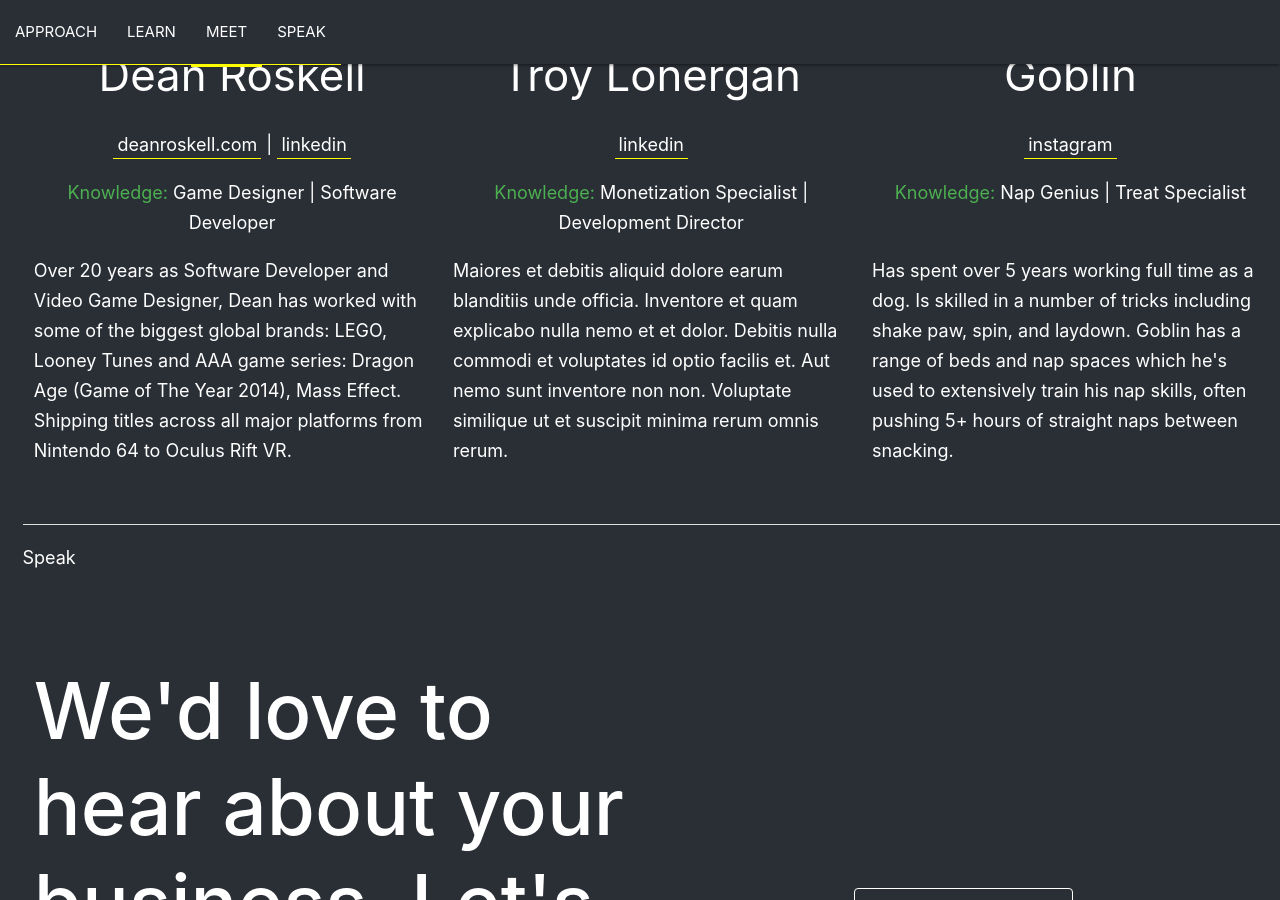
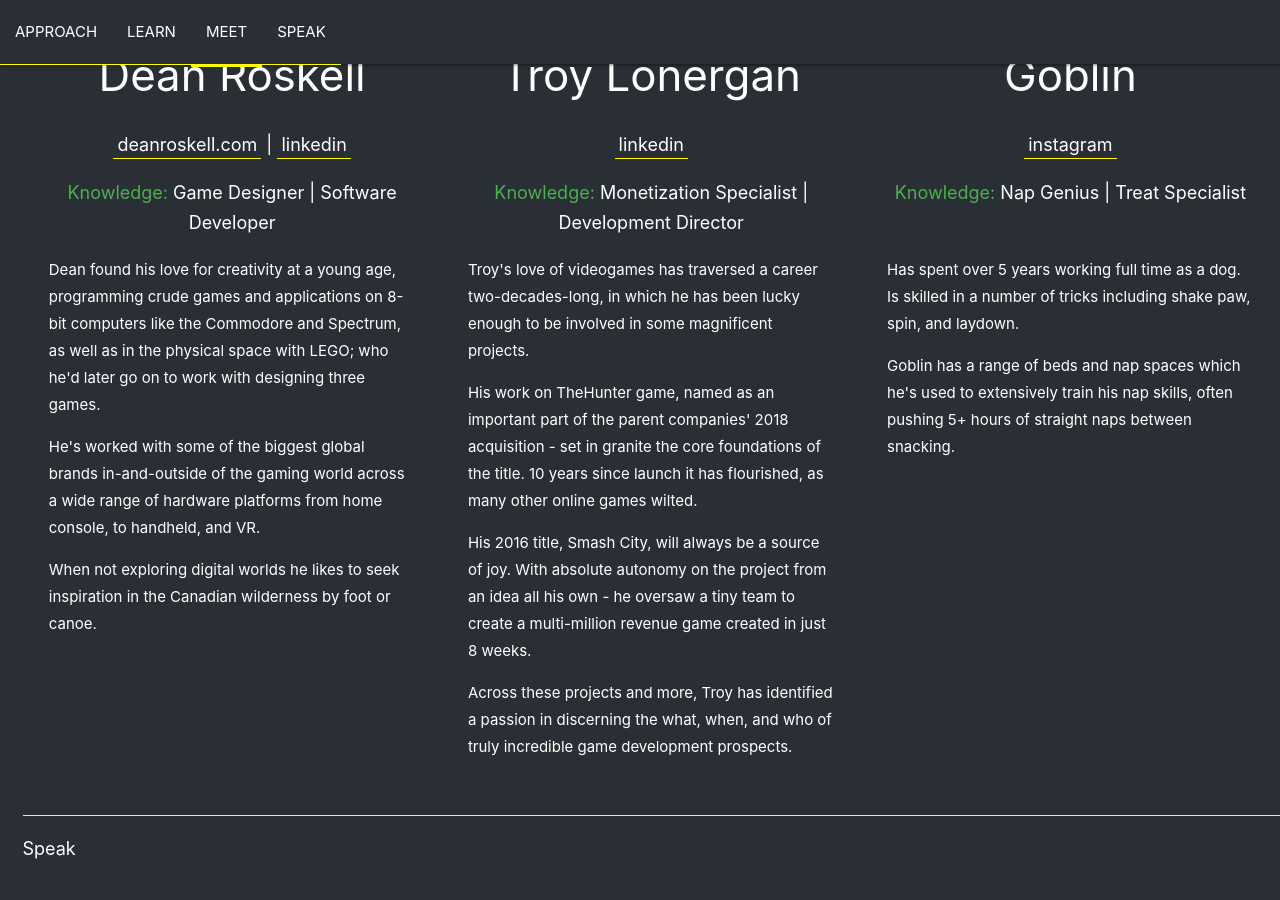
Before and after one commit to roskelld/vgcc-site, a Jekyll site: the page built from index.html, in a window 1280 px wide and 900 px high, scrolled down 6897 px. Built offline with Jekyll 4.4.1, drawn with Linux system fonts in a browser that asks for light colours.

Commit message:
Updated bio

```diff
--- a/css/style.css
+++ b/css/style.css
@@ -1,5 +1,7 @@
 body {
     background-color: #2a2f36;
+    overflow-y: scroll;
+    scroll-behavior: auto;
 }
 
 .no-padding {
@@ -111,6 +113,12 @@ p {
     font-size: 1.2rem;
 }
 
+p.small-text {
+    line-height: 1.8rem;
+    font-size: 1rem;
+    margin: 1rem 1rem;
+}
+
 /* VISUAL ELEMENTS */
 
 .btn-border {
--- a/index.html
+++ b/index.html
@@ -15,7 +15,7 @@ order:
         </div>
         <div class="col s11 m3 l6 full-height">
             <div class="center-center">
-                <a class="waves-effect waves-light btn-flat site-grey white-text btn-large btn-border flow-text">Work with us</a>
+                <a class="waves-effect waves-light btn-flat site-grey white-text btn-large btn-border flow-text" href="#speak">Work with us</a>
             </div>
         </div>
     </div>
@@ -136,7 +136,7 @@ order:
             <div class="row center-panel">
                 <div >
                     <div class="col s12 m4 center">
-                        <h0 data-step="games" class="step counter">26</h0>
+                        <h0 data-step="games" class="step counter">37</h0>
                         <p>
                             <span class="green-text">Released game titles</span> we've worked on.
                         </p>
@@ -194,7 +194,7 @@ order:
     </div>
     <div class="row">
 
-        <div class="col s12 m12 l6 xl4">
+        <div class="col s12 m12 l4 xl4">
             <div class="row">
                 <div class="col s12">
                     <div class="center">
@@ -202,14 +202,16 @@ order:
                         <h3 class="" style="height: 4rem;">Dean Roskell</h3>
                         <p> <a href="https://deanroskell.com">deanroskell.com</a> | <a href="https://www.linkedin.com/in/roskelld/">linkedin</a> </p>
                         <p class="bold" style="height: 4rem;"><span class="green-text">Knowledge:</span> Game Designer | Software Developer</p>
-                        <p class="left-align">Over 20 years as Software Developer and Video Game Designer, Dean has worked with some of the biggest global brands: LEGO, Looney Tunes and AAA game series: Dragon Age (Game of The Year 2014), Mass Effect. Shipping titles across all major platforms from Nintendo 64 to Oculus Rift VR. </p>
+                        <p class="left-align small-text">Dean found his love for creativity at a young age, programming crude games and applications on 8-bit computers like the Commodore and Spectrum, as well as in the physical space with LEGO; who he'd later go on to work with designing three games.</p>
+                        <p class="left-align small-text">He's worked with some of the biggest global brands in-and-outside of the gaming world across a wide range of hardware platforms from home console, to handheld, and VR.</p>
+                        <p class="left-align small-text">When not exploring digital worlds he likes to seek inspiration in the Canadian wilderness by foot or canoe. </p>
                     </div>
                 </div>
             </div>
         </div>
 
 
-        <div class="col s12 m12 l6 xl4">
+        <div class="col s12 m12 l4 xl4">
             <div class="row">
                 <div class="col s12">
                     <div class="center">
@@ -217,14 +219,18 @@ order:
                         <h3 class="" style="height: 4rem;">Troy Lonergan</h3>
                         <p> <a href="https://www.linkedin.com/in/troylonergan/">linkedin</a> </p>
                         <p class="bold" style="height: 4rem;"><span class="green-text">Knowledge:</span> Monetization Specialist | Development Director</p>
-                        <p class="left-align">Maiores et debitis aliquid dolore earum blanditiis unde officia. Inventore et quam explicabo nulla nemo et et dolor. Debitis nulla commodi et voluptates id optio facilis et. Aut nemo sunt inventore non non. Voluptate similique ut et suscipit minima rerum omnis rerum.</p>
+                        <p class="left-align small-text">Troy's love of videogames has traversed a career two-decades-long, in which he has been lucky enough to be involved in some magnificent projects.</p>
+                        <p class="left-align small-text">His work on TheHunter game, named as an important part of the parent companies' 2018 acquisition - set in granite the core foundations of the title. 10 years since launch it has flourished, as many other online games wilted.</p>
+                        <p class="left-align small-text">His 2016 title, Smash City, will always be a source of joy. With absolute autonomy on the project from an idea all his own - he oversaw a tiny team to create a multi-million revenue game created in just 8 weeks.</p>
+                        <p class="left-align small-text">Across these projects and more, Troy has identified a passion in discerning the what, when, and who of truly incredible game development prospects.</p>
+
                     </div>
                 </div>
             </div>
         </div>
 
 
-        <div class="col s12 m12 l6 xl4">
+        <div class="col s12 m12 l4 xl4">
             <div class="row">
                 <div class="col s12">
                     <div class="staff-block center">
@@ -232,7 +238,8 @@ order:
                         <h3 class="" style="height: 4rem;">Goblin</h3>
                         <p> <a href="https://www.instagram.com/goblin_bostonterrier/">instagram</a> </p>
                         <p class="bold" style="height: 4rem;"><span class="green-text">Knowledge:</span> Nap Genius | Treat Specialist</p>
-                        <p class="left-align">Has spent over 5 years working full time as a dog. Is skilled in a number of tricks including shake paw, spin, and laydown. Goblin has a range of beds and nap spaces which he's used to extensively train his nap skills, often pushing 5+ hours of straight naps between snacking.</p>
+                        <p class="left-align small-text">Has spent over 5 years working full time as a dog. Is skilled in a number of tricks including shake paw, spin, and laydown.</p>
+                        <p class="left-align small-text">Goblin has a range of beds and nap spaces which he's used to extensively train his nap skills, often pushing 5+ hours of straight naps between snacking.</p>
                     </div>
                 </div>
             </div>
@@ -299,7 +306,7 @@ order:
                     </div>
                     <div class="row">
                         <div class="col s12">
-                            <textarea  type="text" name="message" class="white-text"></textarea>
+                            <textarea  type="text" name="message" class="white-text materialize-textarea"></textarea>
                             <label for="message" class="yellow-text">Message</label>
                         </div>
                     </div>
```
